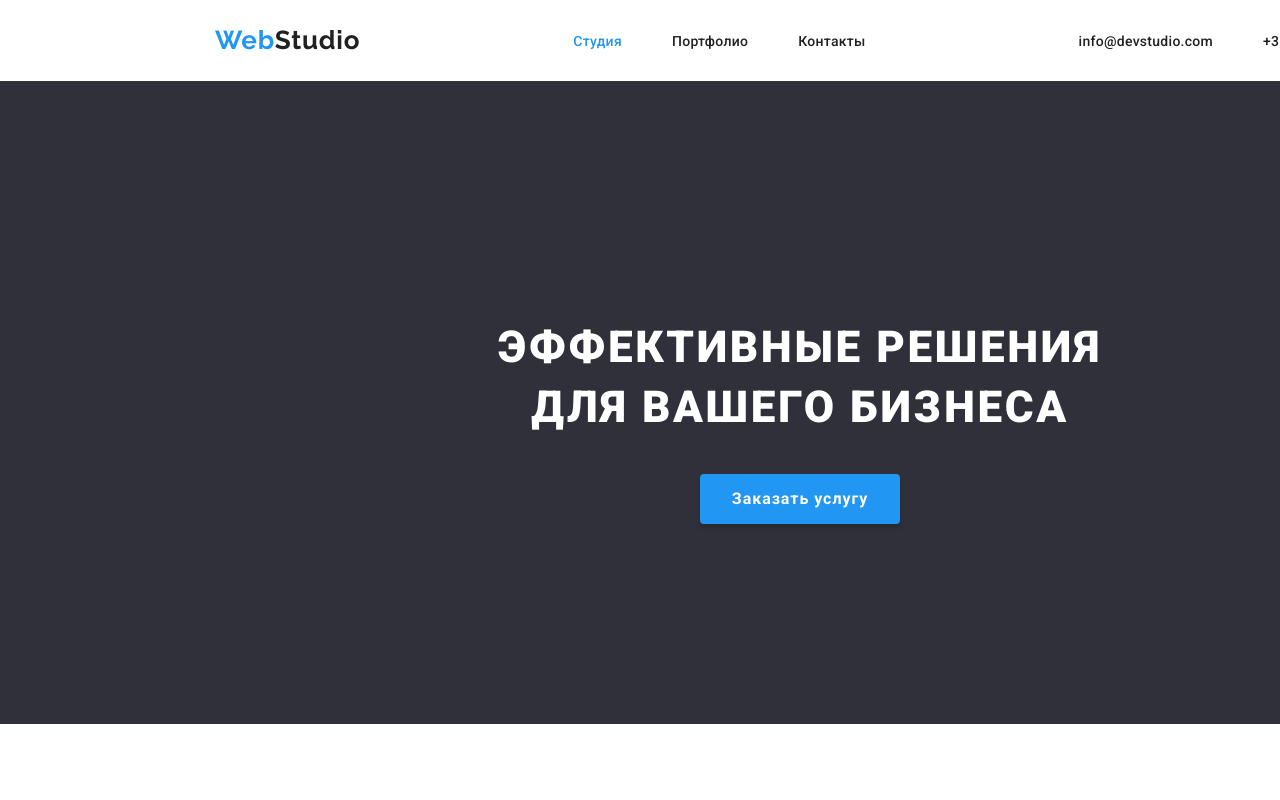
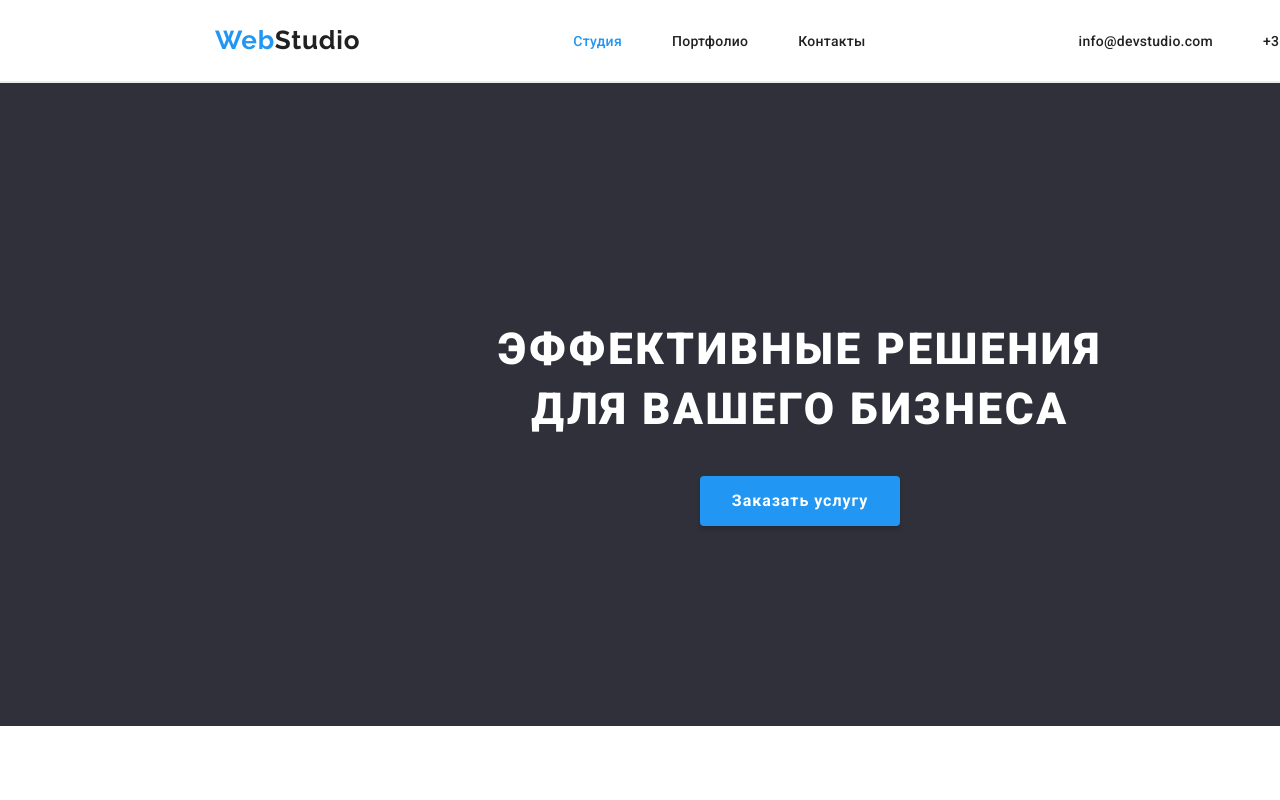
Before and after one commit to ASNech/goit-markup-hw-02, a plain HTML site: page index.html in a window 1280 px wide. Shown: the top 800 px of the page. Drawn offline with nearby package versions, Linux system fonts and the light colour scheme.

Commit message:
Update styles.css

```diff
--- a/css/styles.css
+++ b/css/styles.css
@@ -1,14 +1,14 @@
 :root {
   --main-font-family: 'Roboto', sans-serif;
 
---main-bcg-color: #FFFFFF;
---secondary-bcg-color: #2F303A;
---section-bcg-color: #F5F4FA;
+  --main-bcg-color: #ffffff;
+  --secondary-bcg-color: #2f303a;
+  --section-bcg-color: #f5f4fa;
 
   --main-color: #757575;
   --secondary-color: #212121;
---accent-color: #2196F3;
---white-text-color: #FFFFFF;
+  --accent-color: #2196f3;
+  --white-text-color: #ffffff;
 }
 
 body {
@@ -22,7 +22,6 @@ body {
   letter-spacing: 0.03em;
   width: 1600px;
   margin: 0 auto;
-
 }
 
 .link {
@@ -52,7 +51,6 @@ body {
 .text {
   color: var(--main-color);
   width: 270px;
-
 }
 
 .accent,
@@ -64,6 +62,7 @@ body {
 .header {
   background-color: var(--main-bcg-color);
   padding: 25px 215px;
+  border-bottom: 2px solid #ececec;
 }
 
 .header > .container {
@@ -93,7 +92,8 @@ body {
   cursor: pointer;
 }
 
-.site-nav {}
+.site-nav {
+}
 
 .nav-list {
   font-weight: 500;
@@ -108,9 +108,8 @@ body {
   margin-left: 50px;
 }
 
-.nav-link {}
-
-
+.nav-link {
+}
 
 /* HERO */
 .hero {
@@ -155,7 +154,8 @@ body {
   padding-bottom: 0px;
 }
 
-.features-list, .team-list {
+.features-list,
+.team-list {
   display: flex;
   align-items: center;
   justify-content: space-between;
@@ -200,7 +200,8 @@ body {
 }
 
 .card {
-    box-shadow: 0px 1px 3px rgba(0, 0, 0, 0.12), 0px 1px 1px rgba(0, 0, 0, 0.14), 0px 2px 1px rgba(0, 0, 0, 0.2);
+  box-shadow: 0px 1px 3px rgba(0, 0, 0, 0.12), 0px 1px 1px rgba(0, 0, 0, 0.14),
+    0px 2px 1px rgba(0, 0, 0, 0.2);
   border-radius: 0px 0px 4px 4px;
 }
 
@@ -247,7 +248,8 @@ body {
 .filter-button:hover {
   background-color: var(--accent-color);
   color: var(--main-bcg-color);
-    box-shadow: 0px 3px 1px rgba(0, 0, 0, 0.1), 0px 1px 2px rgba(0, 0, 0, 0.08), 0px 2px 2px rgba(0, 0, 0, 0.12);
+  box-shadow: 0px 3px 1px rgba(0, 0, 0, 0.1), 0px 1px 2px rgba(0, 0, 0, 0.08),
+    0px 2px 2px rgba(0, 0, 0, 0.12);
   border-radius: 4px;
 }
 
```
Lines whose indentation alone changed are shown as unchanged.
